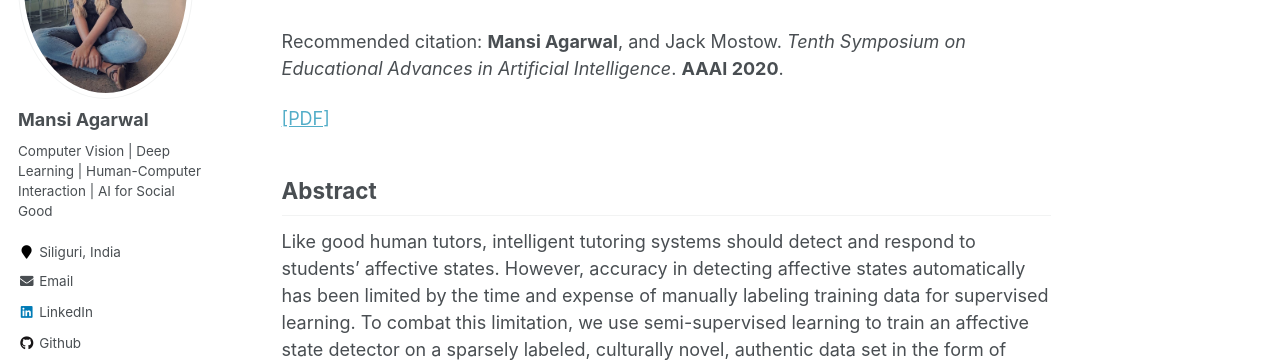
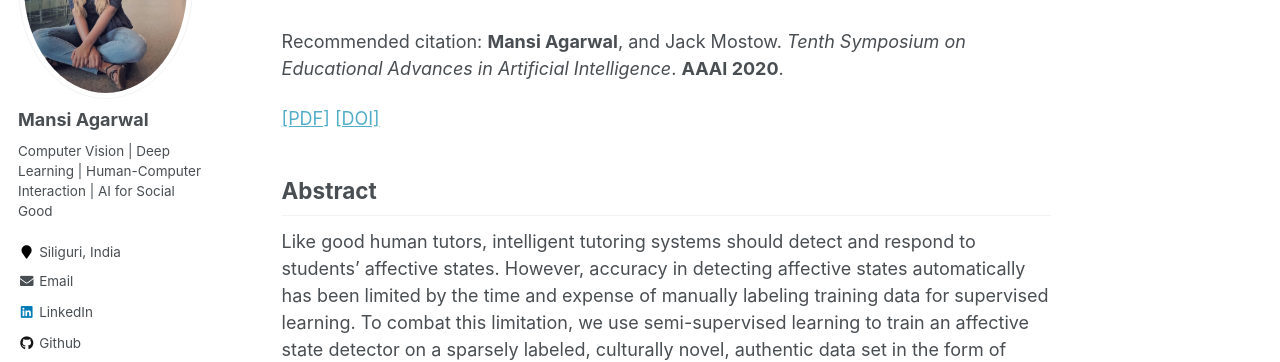
Before and after one commit to MansiAgarwal11/MansiAgarwal11.github.io, a Jekyll site: the page built from _publications/Semisupervised.md, in a window 1280 px wide and 1289 px high. Shown: the part 242-604 px from the top of the window. Built offline with Jekyll 4.4.1, drawn with Linux system fonts in a browser that asks for light colours.

Commit message:
Update Semisupervised.md

```diff
--- a/_publications/Semisupervised.md
+++ b/_publications/Semisupervised.md
@@ -7,7 +7,7 @@ date: 2020-9-30
 citation: '<b>Mansi Agarwal</b>, and Jack Mostow. <i>Tenth Symposium on Educational Advances in Artificial Intelligence</i>. <b>AAAI 2020</b>.'
 ---
 
-[[PDF]](https://arxiv.org/pdf/2010.12810.pdf)
+[[PDF]](https://mansiagarwal11.github.io/files/EAAIS20.pdf)  [[DOI]](https://ojs.aaai.org//index.php/AAAI/article/view/7057)
 
 ## Abstract
 Like good human tutors, intelligent tutoring systems should detect and respond to students' affective states. However, accuracy in detecting affective states automatically has been limited by the time and expense of manually labeling training data for supervised learning. To combat this limitation, we use semi-supervised learning to train an affective state detector on a sparsely labeled, culturally novel, authentic data set in the form of screen capture videos from a Swahili literacy and numeracy tablet tutor in Tanzania that shows the face of the child using it. We achieved 88% leave-1-child-out cross-validated accuracy in distinguishing pleasant, unpleasant, and neutral affective states, compared to only 61% for the best supervised learning method we tested. This work contributes toward using automated affect detection both off-line to improve the design of intelligent tutors, and at runtime to respond to student affect based on input from a user-facing tablet camera or webcam.
```
